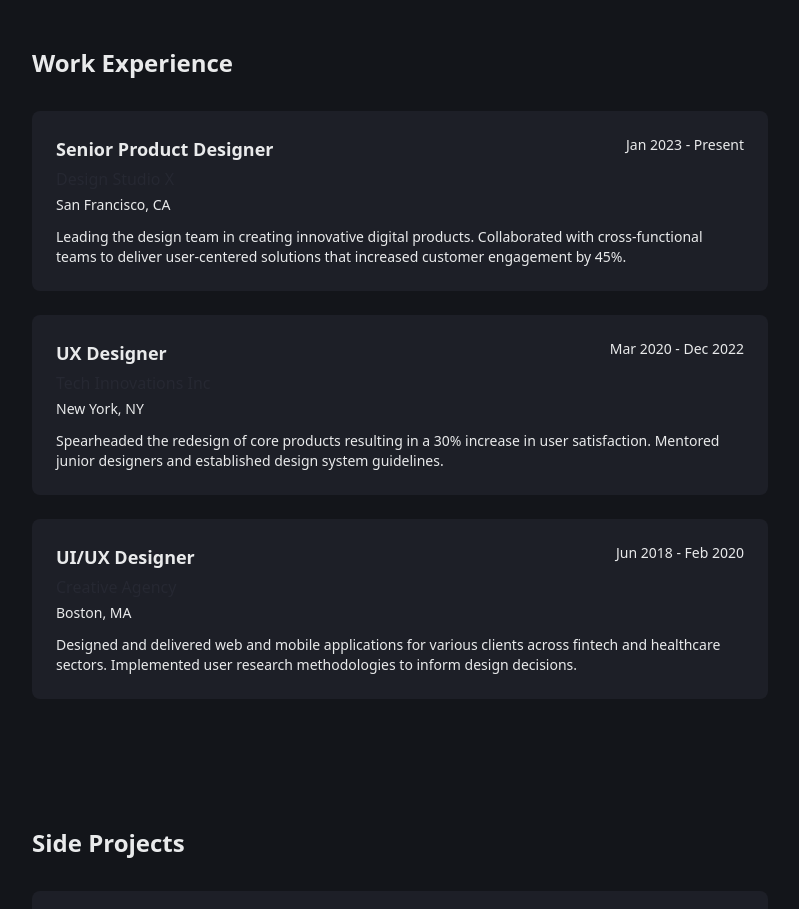
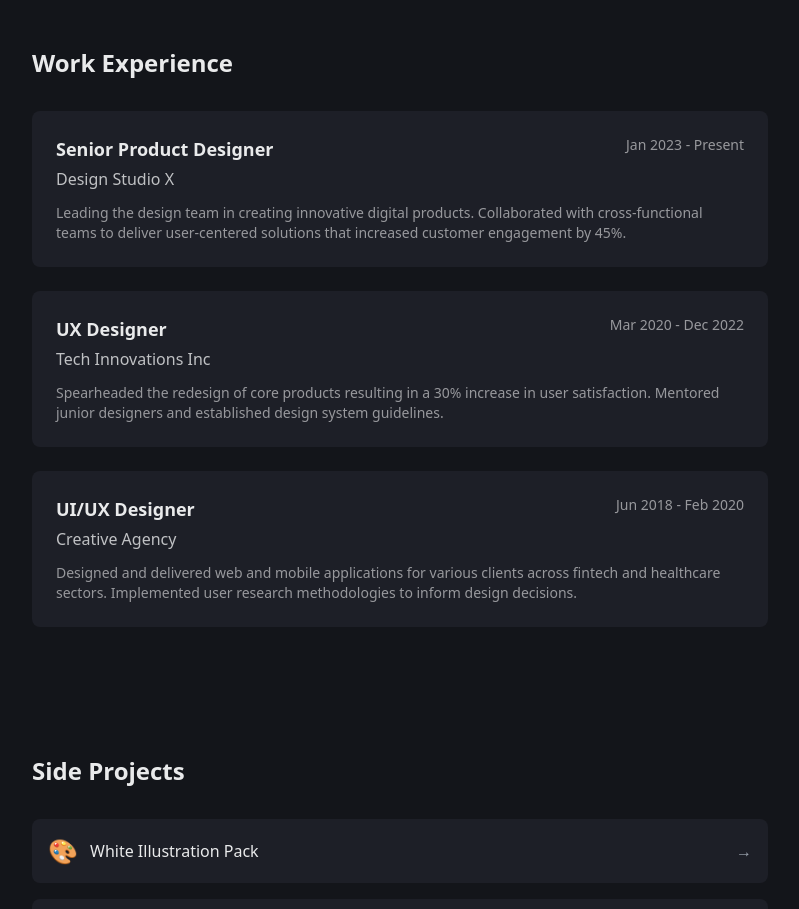
Before and after one commit to shaihq/template-final-designfolio-v1, a React (Vite) app: page / in a window 1280 px wide. Shown: the part 1220-2129 px from the top of the page, without its empty margins (240-1039 px from the left). Built offline with nearby package versions, Linux system fonts and the light colour scheme.

Commit message:
Fix dark UI colors and remove location
Updated the color scheme for the dark UI to ensure better visibility and aesthetics. Removed the location field from the experience section for a cleaner layout.
[skip gpt_engineer]

```diff
--- a/src/components/Spotlight.tsx
+++ b/src/components/Spotlight.tsx
@@ -4,21 +4,18 @@ export const Spotlight = () => {
       title: "Senior Product Designer",
       company: "Design Studio X",
       date: "Jan 2023 - Present",
-      location: "San Francisco, CA",
       description: "Leading the design team in creating innovative digital products. Collaborated with cross-functional teams to deliver user-centered solutions that increased customer engagement by 45%.",
     },
     {
       title: "UX Designer",
       company: "Tech Innovations Inc",
       date: "Mar 2020 - Dec 2022",
-      location: "New York, NY",
       description: "Spearheaded the redesign of core products resulting in a 30% increase in user satisfaction. Mentored junior designers and established design system guidelines.",
     },
     {
       title: "UI/UX Designer",
       company: "Creative Agency",
       date: "Jun 2018 - Feb 2020",
-      location: "Boston, MA",
       description: "Designed and delivered web and mobile applications for various clients across fintech and healthcare sectors. Implemented user research methodologies to inform design decisions.",
     },
   ];
@@ -35,11 +32,10 @@ export const Spotlight = () => {
             <div className="flex flex-col gap-1">
               <div className="flex justify-between items-start">
                 <h3 className="font-semibold text-lg">{experience.title}</h3>
-                <span className="text-sm text-muted-foreground">{experience.date}</span>
+                <span className="text-sm text-foreground/60">{experience.date}</span>
               </div>
-              <div className="text-base text-primary">{experience.company}</div>
-              <div className="text-sm text-muted-foreground mb-2">{experience.location}</div>
-              <p className="text-sm text-muted-foreground">{experience.description}</p>
+              <div className="text-base text-foreground/80">{experience.company}</div>
+              <p className="text-sm text-foreground/60 mt-2">{experience.description}</p>
             </div>
           </div>
         ))}
```
